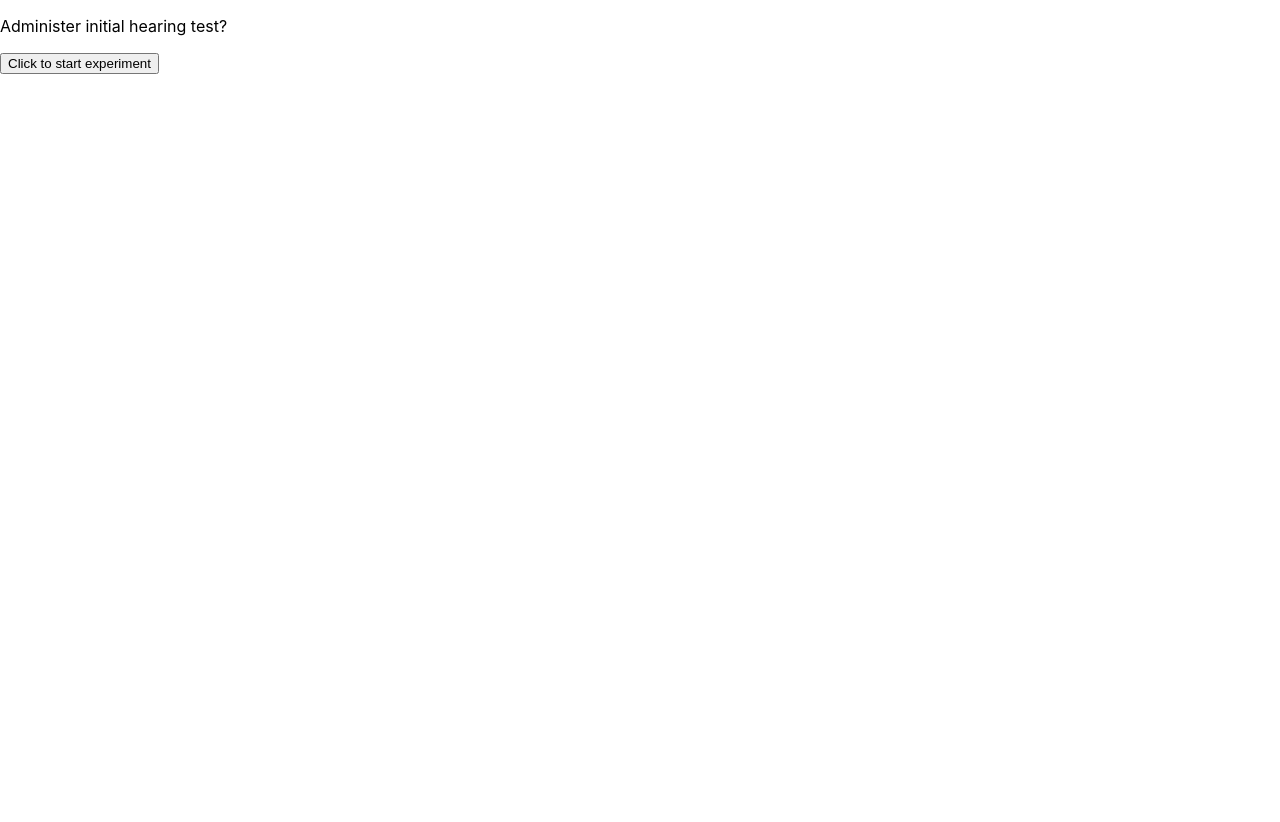
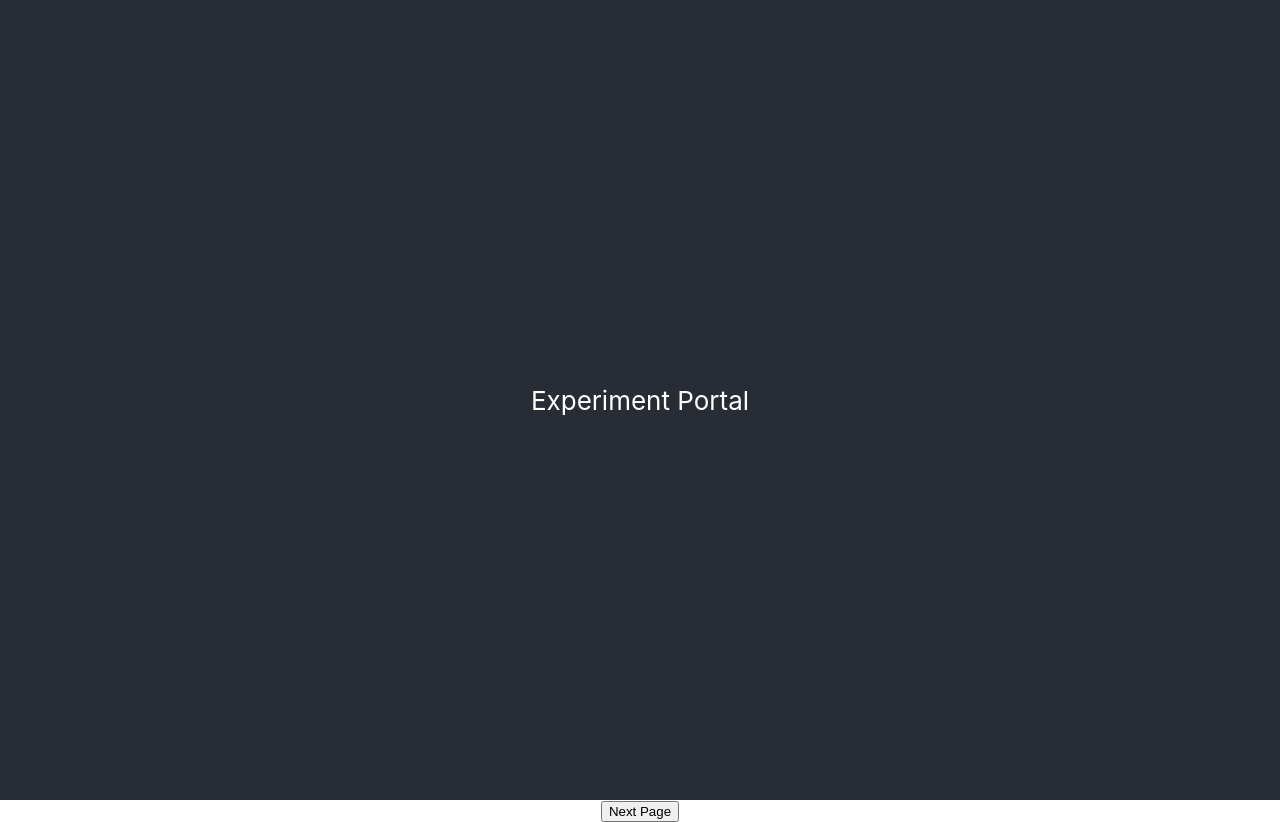
Before and after one commit to csu-hci-projects/SP23-Context-Awareness-Sound-Alerts, a React (Create React App) app in the folder client/: page /hearingTest in a window 1280 px wide. Before the commit the page ends 800 px from the top, so only its background shows below. Built offline with nearby package versions, Linux system fonts and the light colour scheme; the HTML template or start-up script is replaced by a standard one.

Commit message:
moving to desktop

```diff
--- /dev/null
+++ b/client/src/components/App.js
@@ -0,0 +1,46 @@
+import {useState} from "react";
+import Root from "../routes/Root";
+import HearingTest from "../routes/hearingTest";
+import DemographicForm from "../routes/demographicForm";
+import Experiment from "../routes/experiment";
+
+
+export default function App(){
+
+
+    const [pageIndex, setPageIndex] = useState(0)
+    const experimentState = useState({"instance" : "aggregating data"})
+
+    const context = {
+        pageIndex: () => pageIndex,
+        setPageIndex: () => setPageIndex(),
+
+    }
+
+    // Routes
+    const root = {
+        name: "start",
+        element: <Root expiriment={[pageIndex, setPageIndex]}/>
+    }
+
+    const hearingTest = {
+        name: "hearingTest",
+        element: <HearingTest expiriment={[pageIndex, setPageIndex]}/>
+    }
+
+    const demographicsForm = {
+        name: "demographicsForm",
+        element: <DemographicForm expiriment={[pageIndex, setPageIndex]}/>
+    }
+
+    const experiment = {
+        name: "experiment",
+        element: <Experiment expiriment={[pageIndex, setPageIndex]}/>
+    }
+
+    const pageOrder = [root, hearingTest, demographicsForm, experiment]
+
+    return(
+        pageOrder[pageIndex].element
+    )
+}
--- /dev/null
+++ b/client/src/components/NextPageButton.js
@@ -0,0 +1,11 @@
+import {Button} from "reactstrap";
+
+export default function NextPageButton(props){
+
+    const nextPage = () =>{
+
+    }
+    return(
+        <Button onClick={()=>nextPage()}>Next Page</Button>
+    )
+}
--- a/client/src/components/StartHearingTest.js
+++ /dev/null
@@ -1,9 +0,0 @@
-import { useNavigate } from 'react-router-dom';
-
-export default function StartHearingTest(){
-    const navigate = useNavigate();
-
-    return (
-        <button onClick={()=> navigate('/hearingTest')}>Click to start</button>
-    )
-}
--- a/client/src/components/startExperimentButton.js
+++ /dev/null
@@ -1,9 +0,0 @@
-import { useNavigate } from 'react-router-dom';
-
-export default function StartExpButton(){
-    const navigate = useNavigate();
-
-    return (
-        <button onClick={()=> navigate('/experiment')}>Click to start experiment</button>
-    )
-}
--- a/client/src/index.js
+++ b/client/src/index.js
@@ -1,36 +1,33 @@
 import React from 'react';
 import ReactDOM from 'react-dom/client';
 import './index.css';
-import Root from './routes/Root';
-import {createBrowserRouter, RouterProvider} from "react-router-dom";
-import ErrorPage from "./error-page";
-import HearingTest from "./routes/hearingTest";
-import Experiment from "./routes/experiment";
-import DemographicForm from "./routes/demographicForm";
+import App from "./components/App";
 
-const router = createBrowserRouter([
-    {
-        path: "/",
-        element: <Root/>,
-        errorElement: <ErrorPage/>
-    },
-    {
-        path: "hearingTest",
-        element: <HearingTest/>,
-    },
-    {
-        path: "experiment",
-        element: <Experiment/>
-    },
-    {
-        path: "demographicForm",
-        element: <DemographicForm/>
-    }
-])
+
+// const router = createBrowserRouter([
+//     {
+//         path: "/",
+//         element: <Root expiriment={experimentState}/>,
+//         errorElement: <ErrorPage/>
+//     },
+//     {
+//         path: "hearingTest",
+//         element: <HearingTest expiriment={experimentState}/>,
+//     },
+//     {
+//         path: "experiment",
+//         element: <Experiment expiriment={experimentState}/>
+//     },
+//     {
+//         path: "demographicForm",
+//         element: <DemographicForm expiriment={experimentState}/>
+//     }
+// ])
 
 const root = ReactDOM.createRoot(document.getElementById('root'));
+
 root.render(
   <React.StrictMode>
-    <RouterProvider router={router}/>
+    <App/>
   </React.StrictMode>
 );
--- a/client/src/routes/Root.js
+++ b/client/src/routes/Root.js
@@ -1,7 +1,7 @@
 import '../App.css';
-import StartHearingTest from "../components/StartHearingTest";
+import NextPageButton from "../components/NextPageButton";
 
-function Root() {
+function Root(props) {
 
   return (
     <div className="App">
@@ -9,8 +9,8 @@ function Root() {
         <p>
           Experiment Portal
         </p>
-          <StartHearingTest/>
       </header>
+        <NextPageButton />
     </div>
   );
 }
--- a/client/src/routes/hearingTest.js
+++ b/client/src/routes/hearingTest.js
@@ -1,11 +1,10 @@
-import StartExpButton from "../components/startExperimentButton";
+
 
 export default function HearingTest(){
 
     return(
-        <div>
+        <div className={"App"}>
             <p>Administer initial hearing test?</p>
-            <StartExpButton/>
         </div>
     )
 }
```
Also changed, not shown: client/src/components/Data.js (added, +9 -0 lines).
